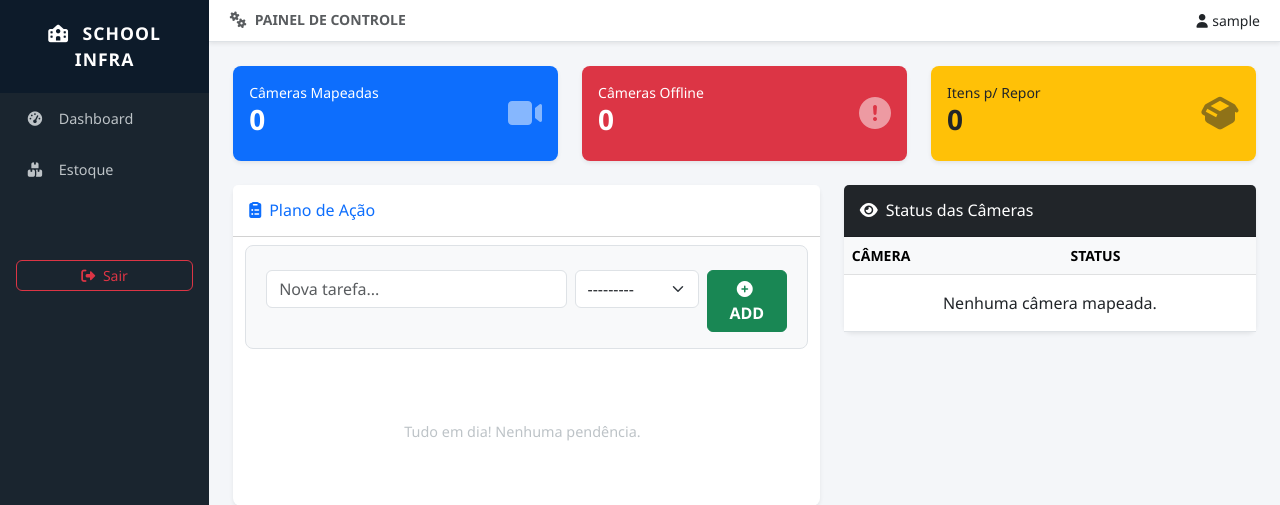
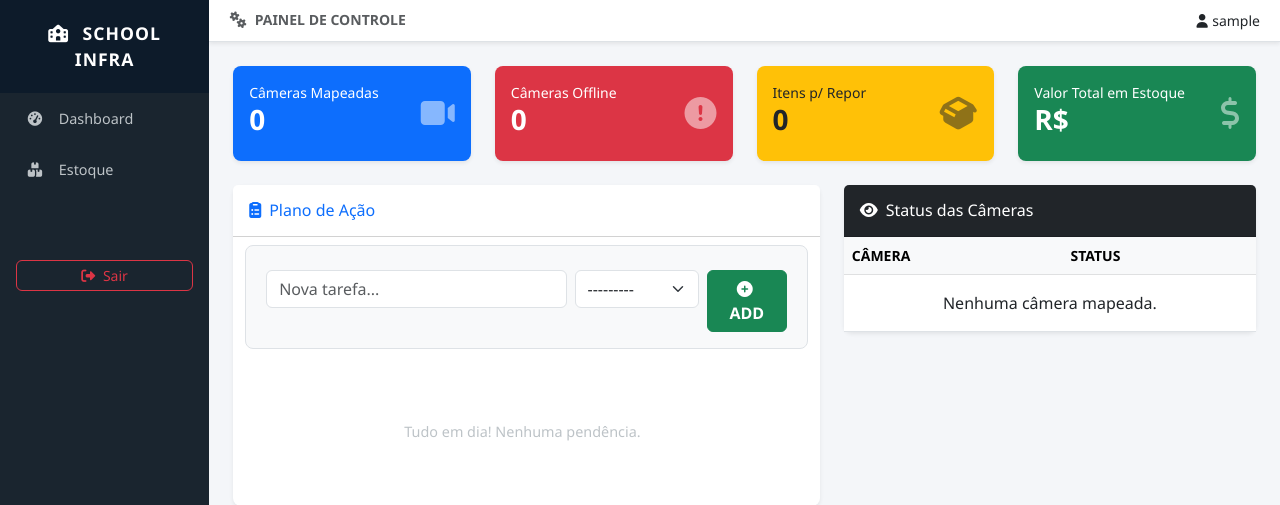
Before and after one commit to romario-rodrigues/school-infra-manager, a Django app: page / in a window 1280 px wide. Shown: the top 505 px of the page. Run offline with Django 5.2, Linux system fonts and the light colour scheme; the visitor is signed in with stand-in values (Sample User, id 1); data that the repository does not hold is empty; some libraries are stand-ins or nearby versions.

Commit message:
feat: adiciona campo preco_unitario e total geral ao estoque
Co-authored-by: aider (deepseek/deepseek-chat) <aider@aider.chat>

```diff
--- a/inventory/views.py
+++ b/inventory/views.py
@@ -48,6 +48,7 @@ def lista_estoque(request):
         'form_saida': form_saida,
         'saidas': saidas,
         'entradas_recentes': entradas_recentes,
+        'total_geral': ItemEstoque.total_geral(),
     }
     return render(request, 'estoque.html', context)
 
--- a/templates/dashboard.html
+++ b/templates/dashboard.html
@@ -4,7 +4,7 @@
 <div class="container-fluid p-4">
 
     <div class="row mb-4">
-        <div class="col-md-4">
+        <div class="col-md-3">
             <div class="card bg-primary text-white shadow-sm border-0">
                 <div class="card-body d-flex justify-content-between align-items-center">
                     <div><p class="mb-0 small">Câmeras Mapeadas</p><h3 class="fw-bold">{{ total_cameras }}</h3></div>
@@ -12,7 +12,7 @@
                 </div>
             </div>
         </div>
-        <div class="col-md-4">
+        <div class="col-md-3">
             <div class="card bg-danger text-white shadow-sm border-0">
                 <div class="card-body d-flex justify-content-between align-items-center">
                     <div><p class="mb-0 small">Câmeras Offline</p><h3 class="fw-bold">{{ cameras_off }}</h3></div>
@@ -20,11 +20,19 @@
                 </div>
             </div>
         </div>
-        <div class="col-md-4">
+        <div class="col-md-3">
             <div class="card bg-warning text-dark shadow-sm border-0">
                 <div class="card-body d-flex justify-content-between align-items-center">
                     <div><p class="mb-0 small">Itens p/ Repor</p><h3 class="fw-bold">{{ itens_baixo_estoque|length }}</h3></div>
                     <i class="fas fa-box-open fa-2x opacity-50"></i>
+                </div>
+            </div>
+        </div>
+        <div class="col-md-3">
+            <div class="card bg-success text-white shadow-sm border-0">
+                <div class="card-body d-flex justify-content-between align-items-center">
+                    <div><p class="mb-0 small">Valor Total em Estoque</p><h3 class="fw-bold">R$ {{ valor_total_estoque|floatformat:2 }}</h3></div>
+                    <i class="fas fa-dollar-sign fa-2x opacity-50"></i>
                 </div>
             </div>
         </div>
```
